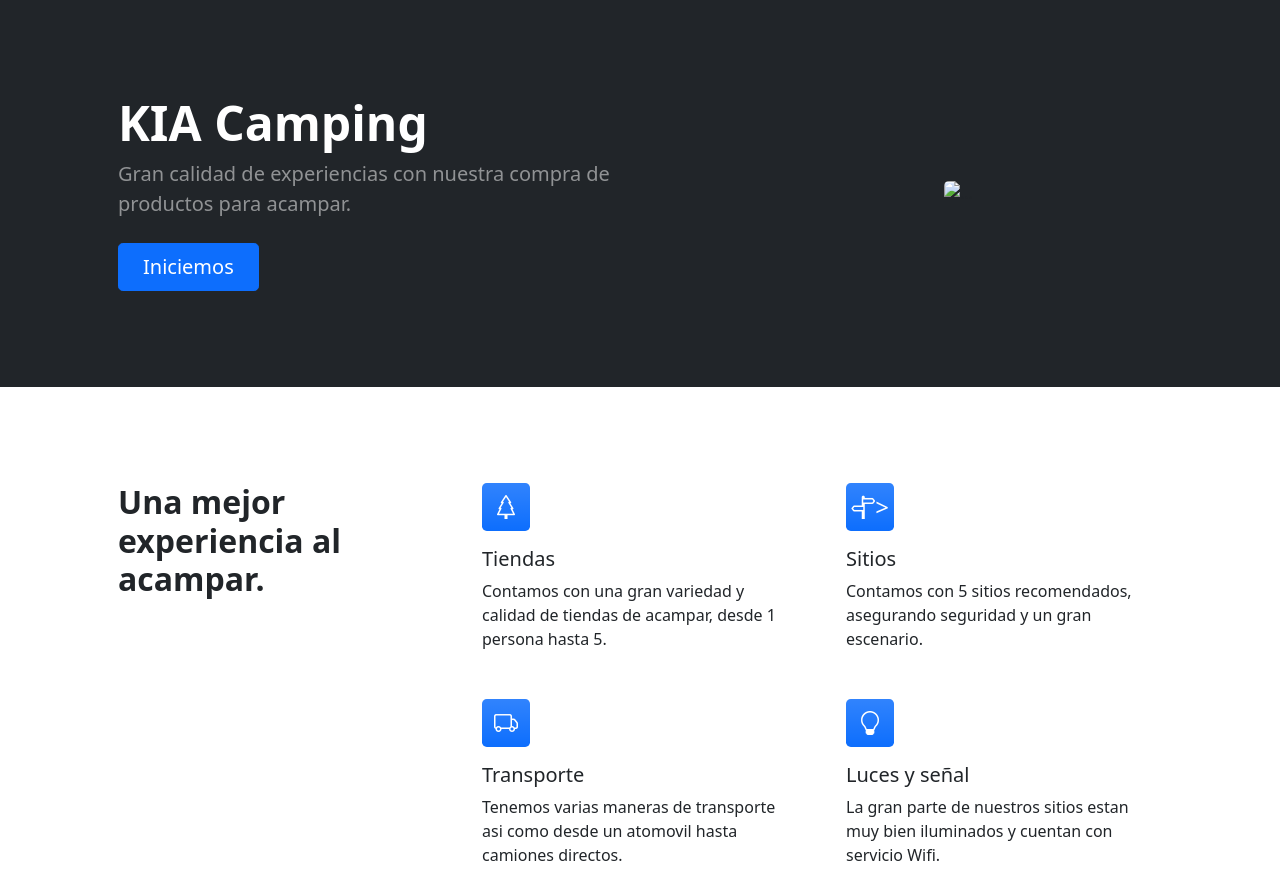
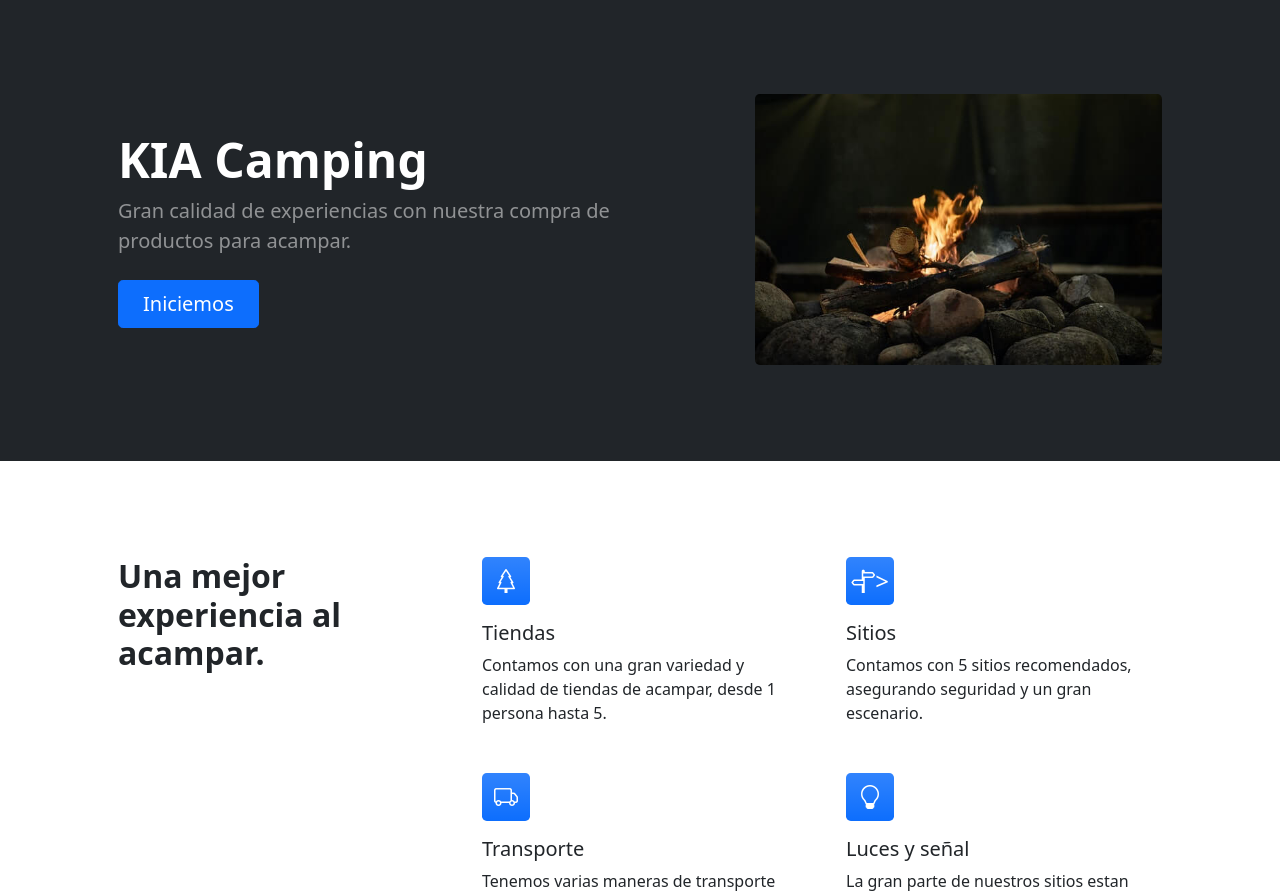
Before and after one commit to MaximilianoCG/MiPrimeraWeb, a website: page index.html in a window 1280 px wide. Shown: the part 912-1806 px from the top of the page. Drawn offline with nearby package versions, Linux system fonts and the light colour scheme.

Commit message:
imagen de index

```diff
--- a/index.html
+++ b/index.html
@@ -68,7 +68,7 @@
                                 </div>
                             </div>
                         </div>
-                        <div class="col-xl-5 col-xxl-6 d-none d-xl-block text-center"><img class="img-fluid rounded-3 my-5" src="/Proyecto/imagenes/campfire.jpg" alt="..." /></div>
+                        <div class="col-xl-5 col-xxl-6 d-none d-xl-block text-center"><img class="img-fluid rounded-3 my-5" src="./imagenes/campfire.jpg" alt="..." /></div>
                     </div>
                 </div>
             </header>
```
